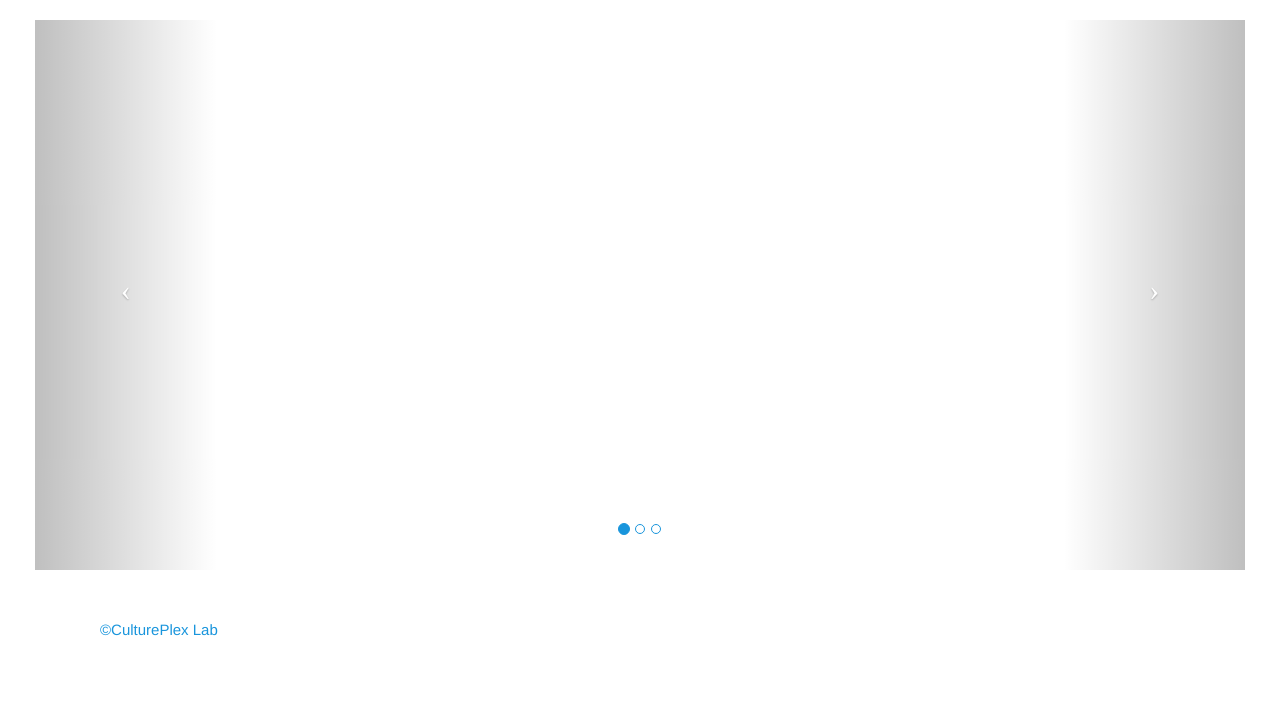
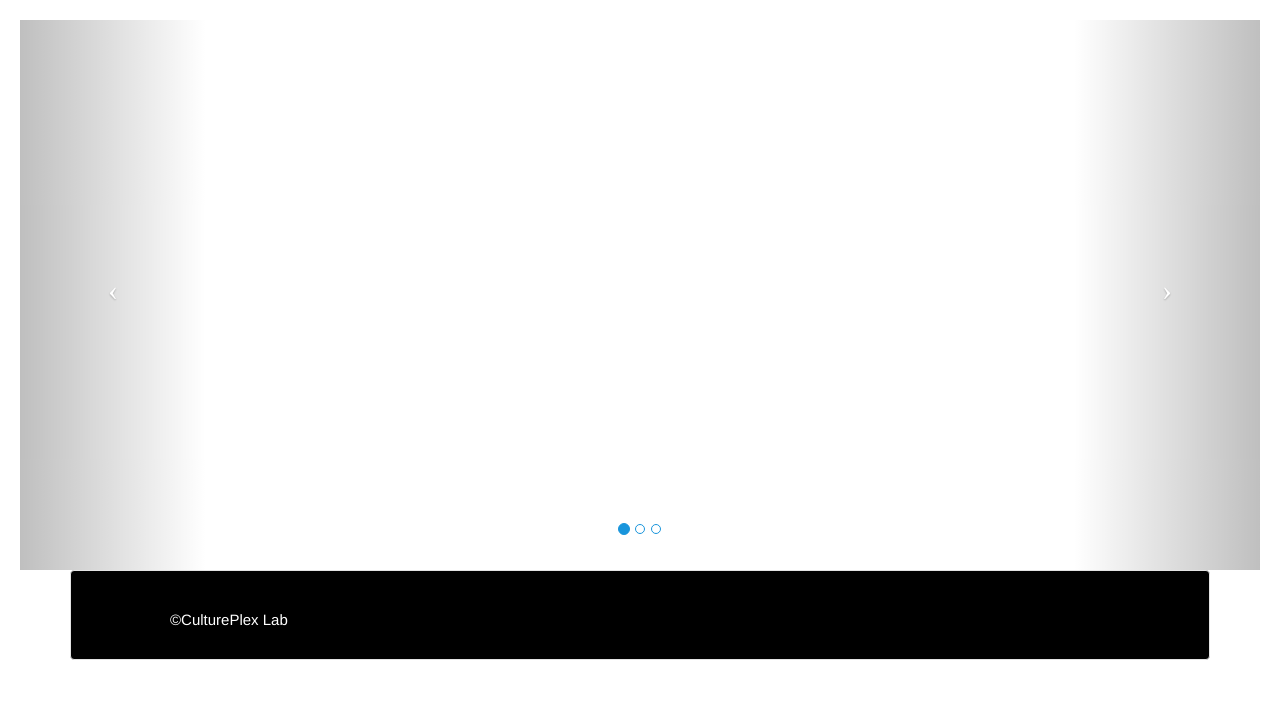
Before and after one commit to CulturePlex/skeleton, a Django app: template skeleton/projects/templates/index.html in a window 1280 px wide. Shown: the part 50-764 px from the top of the page. Run offline with Django 3.2, Linux system fonts and the light colour scheme; the template is opened without the code that fills it, so the values that code supplies are empty; parts of the project's set-up code (start-up, migrations or seed data) failed here and were passed over; some libraries are stand-ins or nearby versions.

Commit message:
Added footer, took out the js for the footer.

```diff
--- a/skeleton/skeleton/static/css/base.css
+++ b/skeleton/skeleton/static/css/base.css
@@ -3,10 +3,6 @@ body {
     top: 100px;
     text-align: justify;
     line-height: 20px;
-}
-
-.ftr {
-    padding-top: 30px;
 }
 
 .light_nav {
@@ -79,3 +75,12 @@ h3 {
 a {
   color: #1995dc;
 }
+
+#footer {
+  background-color: black;
+}
+
+a {
+    padding-left: 80px;
+    color: white;
+}
--- a/skeleton/skeleton/templates/base.html
+++ b/skeleton/skeleton/templates/base.html
@@ -71,14 +71,14 @@
 
 
 
-    <div class="container" id="main_container" >
+    <div id="main_container">
         <div id="content">
             {% block content %}{% endblock %}
         </div>
-        <div id="ftr" class="ftr" style="height:10%">
-            <div class="container">
+        <div id="footer" class="well">
+            <footer>
                 <p class="text-muted credit"><a href="http://www.cultureplex.ca/" target="blank">&copy;{{ FOOTER_INFO }}</a></p>
-            </div>
+            </footer>
         </div>
     </div>
 
```
Also changed, not shown: skeleton/skeleton/static/css/base.dark.css (+13 -3 lines).
